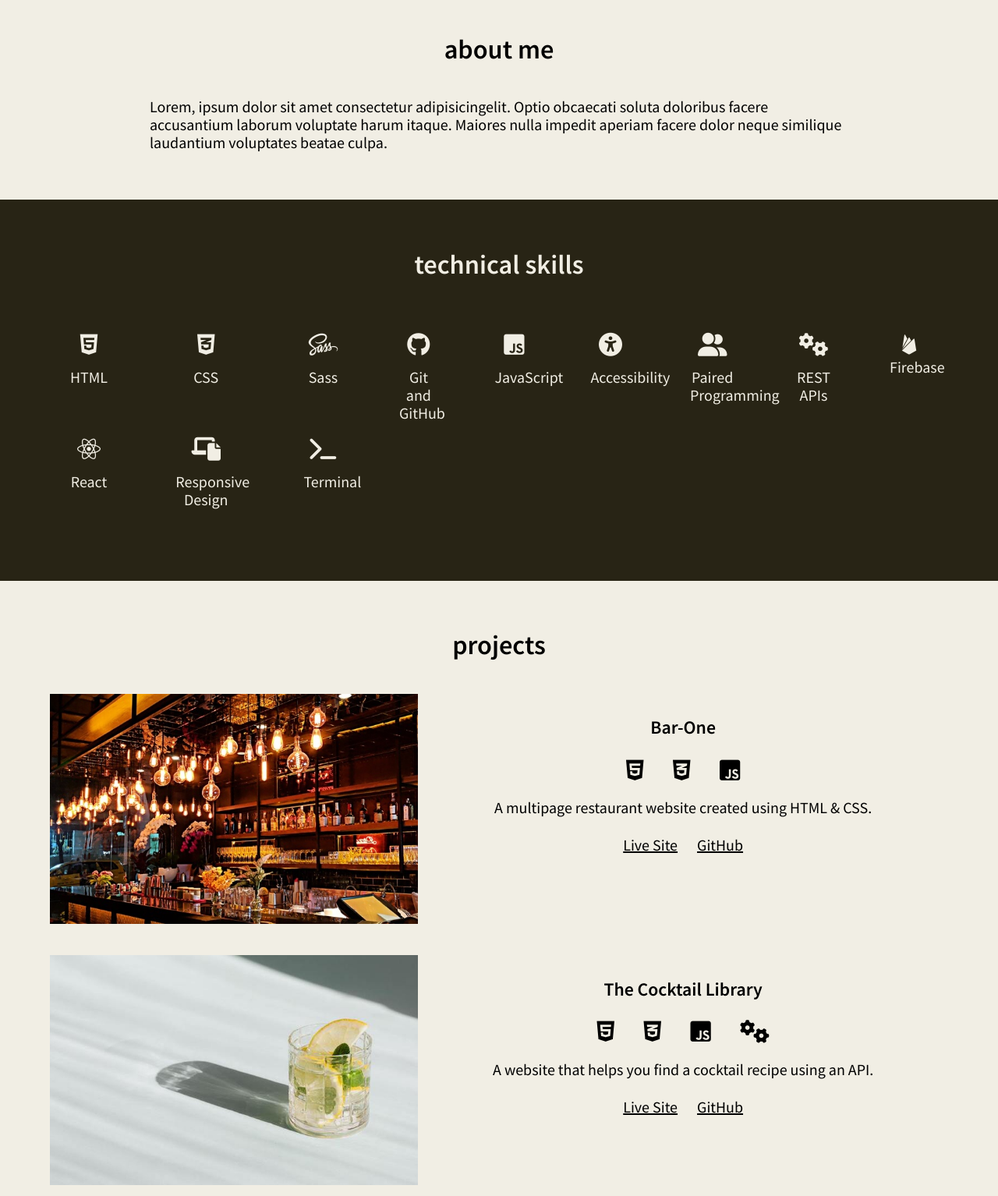
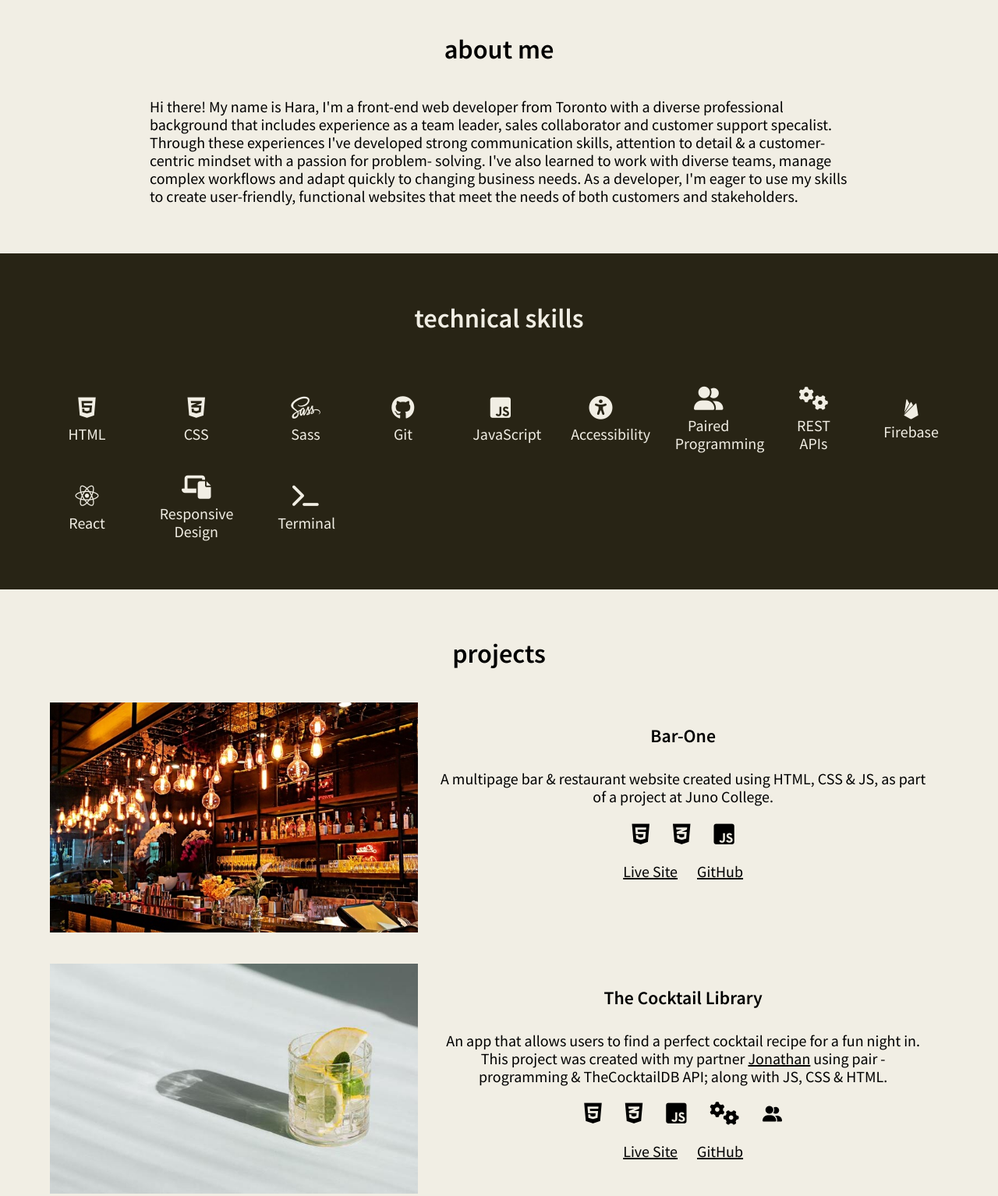
Before and after one commit to harah24/portfolio, a plain HTML site: page index.html in a window 1280 px wide. Shown: the part 580-2114 px from the top of the page at 78% size. Drawn offline with nearby package versions, Linux system fonts and the light colour scheme; a web font is replaced by a local one.

Commit message:
added text for the contact, project, & form sections and fixed the grid styling on the skills section

```diff
--- a/index.html
+++ b/index.html
@@ -42,10 +42,13 @@
         <section id='about' class='about'>
             <div class='wrapper about-content'>
                 <h2>about me</h2>
-                <p>Lorem, ipsum dolor sit amet consectetur adipisicingelit. Optio
-                    obcaecati soluta doloribus facere accusantium laborum voluptate harum
-                    itaque. Maiores nulla impedit aperiam facere dolor neque similique
-                    laudantium voluptates beatae culpa.</p>
+                <p> Hi there! My name is Hara, I'm a front-end web developer from Toronto with a diverse professional background that
+                    includes experience as a team leader, sales collaborator and customer support specalist. Through these experiences I've
+                    developed strong communication skills, attention to detail & a customer-centric mindset with a passion for problem-
+                    solving. I've also learned to work with diverse teams, manage complex workflows and adapt quickly to changing business
+                    needs. As a developer, I'm eager to use my skills to create user-friendly, functional websites that meet the needs of
+                    both customers and stakeholders.
+                </p>
             </div>
         </section>
         <section class='skills-section'>
@@ -66,7 +69,7 @@
                     </li>
                     <li>
                         <i class="fa-brands fa-github"></i>
-                        <p>Git and <br>GitHub</br></p>
+                        <p>Git</p>
                     </li>
                     <li>
                         <i class="fa-brands fa-square-js"></i>
@@ -114,6 +117,8 @@
                                 </div>
                                 <div class='project-info'>
                                     <h3>Bar-One</h3>
+                                    <p> A multipage bar & restaurant website created using HTML, CSS & JS, as part of a project at Juno
+                                        College.</p>
                                     <div class='technical-skills'>
                                         <ul>
                                             <li><i class="fa-brands fa-html5 fa-xl"></i></li>
@@ -121,7 +126,6 @@
                                             <li><i class="fa-brands fa-square-js fa-xl"></i></li>
                                         </ul>
                                     </div>
-                                    <p>A multipage restaurant website created using HTML & CSS.</p>
                                     <div class='project-links'>
                                         <a class='live-link' href="">Live Site</a>
                                         <a class ='git-link' href="">GitHub</a>
@@ -134,15 +138,18 @@
                                 </div>
                                 <div class='project-info'>
                                     <h3>The Cocktail Library</h3>
+                                    <p> An app that allows users to find a perfect cocktail recipe for a fun night in. This project was
+                                        created with my partner <a href="https://github.com/jonathanphill">Jonathan</a> using pair -
+                                        programming & TheCocktailDB API; along with JS, CSS & HTML.</p>
                                     <div class='technical-skills'>
                                         <ul>
                                             <li><i class="fa-brands fa-html5 fa-xl"></i></li>
                                             <li><i class="fa-brands fa-css3-alt fa-xl"></i></li>
                                             <li><i class="fa-brands fa-square-js fa-xl"></i></li>
                                             <li><i class="fa-solid fa-gears fa-xl"></i></li>
+                                            <li><i class="fa-solid fa-user-group"></i></li>
                                         </ul>
                                     </div>
-                                    <p>A website that helps you find a cocktail recipe using an API.  </p>
                                     <div class='project-links'>
                                         <a class='live-link' href="">Live Site</a>
                                         <a class ='git-link' href="">GitHub</a>
@@ -156,14 +163,15 @@
                                 <div class='project-info'>
                                     <h3>Project 3</h3>
                                     <div class='technical-skills'>
-                                        <ul>
+                                        <p> Coming soon ...</p>
+                                        <ul >
                                             <li><i class="fa-brands fa-html5 fa-xl"></i></li>
                                             <li><i class="fa-brands fa-css3-alt fa-xl"></i></li>
                                             <li><i class="fa-brands fa-square-js fa-xl"></i></li>
                                             <li><i class="fa-brands fa-react fa-xl"></i></li>
                                         </ul>
+
                                     </div>
-                                    <p>Coming soon ...</p>
                                     <div class='project-links'>
                                         <a class='live-link' href="">Live Site</a>
                                         <a class ='git-link' href="">GitHub</a>
@@ -177,10 +185,7 @@
         <section id='contact' class='contact'>
             <div class='wrapper contact-info'>
                 <h2>get in touch</h2>
-                <p> Lorem, ipsum dolor sit amet consectetur adipisicing elit.
-                        Maiores, tenetur impedit ipsum aut est hic, totam corrupti nemo
-                        modi vero, eligendi maxime nihil distinctio? Veniam sint vitae
-                        dolores laboriosam dicta.</p>
+                <p> Want to work together? Please feel free to contact me below.</p>
                 <div class='contact-links'>
                     <a href="">
                         <i class="fa-brands fa-linkedin  fa-lg"></i>
--- a/styles/partials/_main.scss
+++ b/styles/partials/_main.scss
@@ -17,26 +17,24 @@
 .skills-section {
   background-color:#282415;
   color:#F1EEE4;
+  margin: 0;
   padding: 3.125em 0;
   .skills-content{
     h2{
       text-align: center;
       margin-bottom: 2em;
     }
-
-    ul {
+    ul{
       display: grid;
-      grid-template-columns: repeat(auto-fit, minmax(100px, auto));
-      grid-gap: 1rem;
-      margin-bottom: 1.5em;
-
-      li {
-        width: 50%;
-        justify-self: center;
-        i {
-          font-size: 1.5rem;
-          margin-bottom: 0.5em;
-
+      grid-template-columns:repeat(auto-fit, minmax(95px, auto));
+      grid-gap:1.5em;
+      li{
+        width:75%;
+        justify-self:center;
+        align-self:center;
+        i{
+          font-size:1.5rem;
+          margin-bottom: 0.25em;
         }
       }
     }
@@ -56,12 +54,14 @@
     text-align: center;
   }
   .project-list{
-    h3, p{
+    h3{
       text-align: center;
       margin:1.25em;
     }
+    p {
+      margin-bottom: 1.25em;
+    }
   }
-
   .project-info{
     margin: 0 1.25em;
     .technical-skills{
@@ -70,8 +70,9 @@
       ul{
         display: flex;
         justify-content: center;
-        gap:1.875em;
+        gap:1.5em;
       }
+
     }
     .project-links{
       display: flex;
@@ -95,6 +96,7 @@
 
   .contact-info{
     margin-bottom: 1.125em;
+    text-align: center;
   }
 
   .contact-links{
```
Also changed, not shown: styles/partials/_mediaQueries.scss (+7 -0 lines), styles/styles.css.
